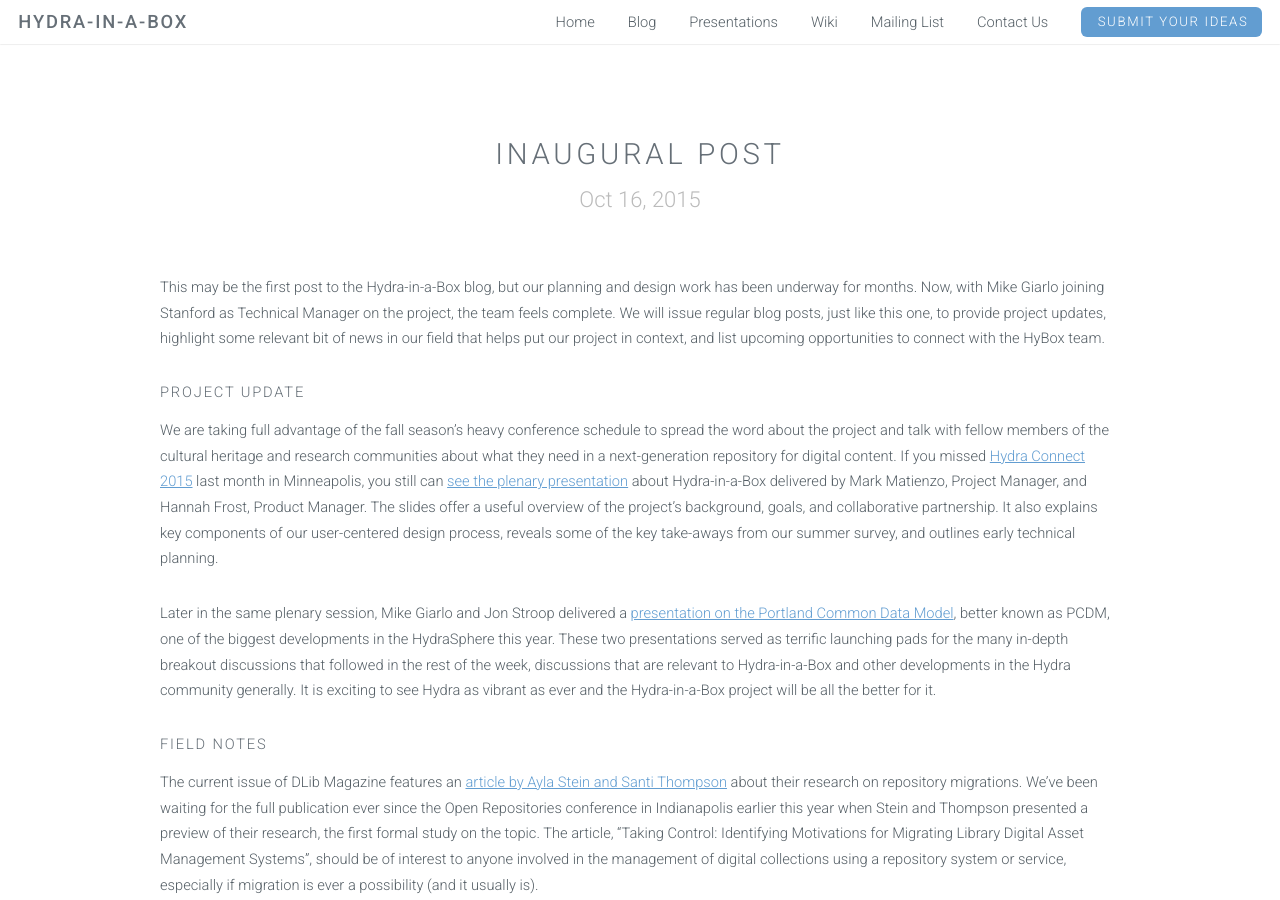
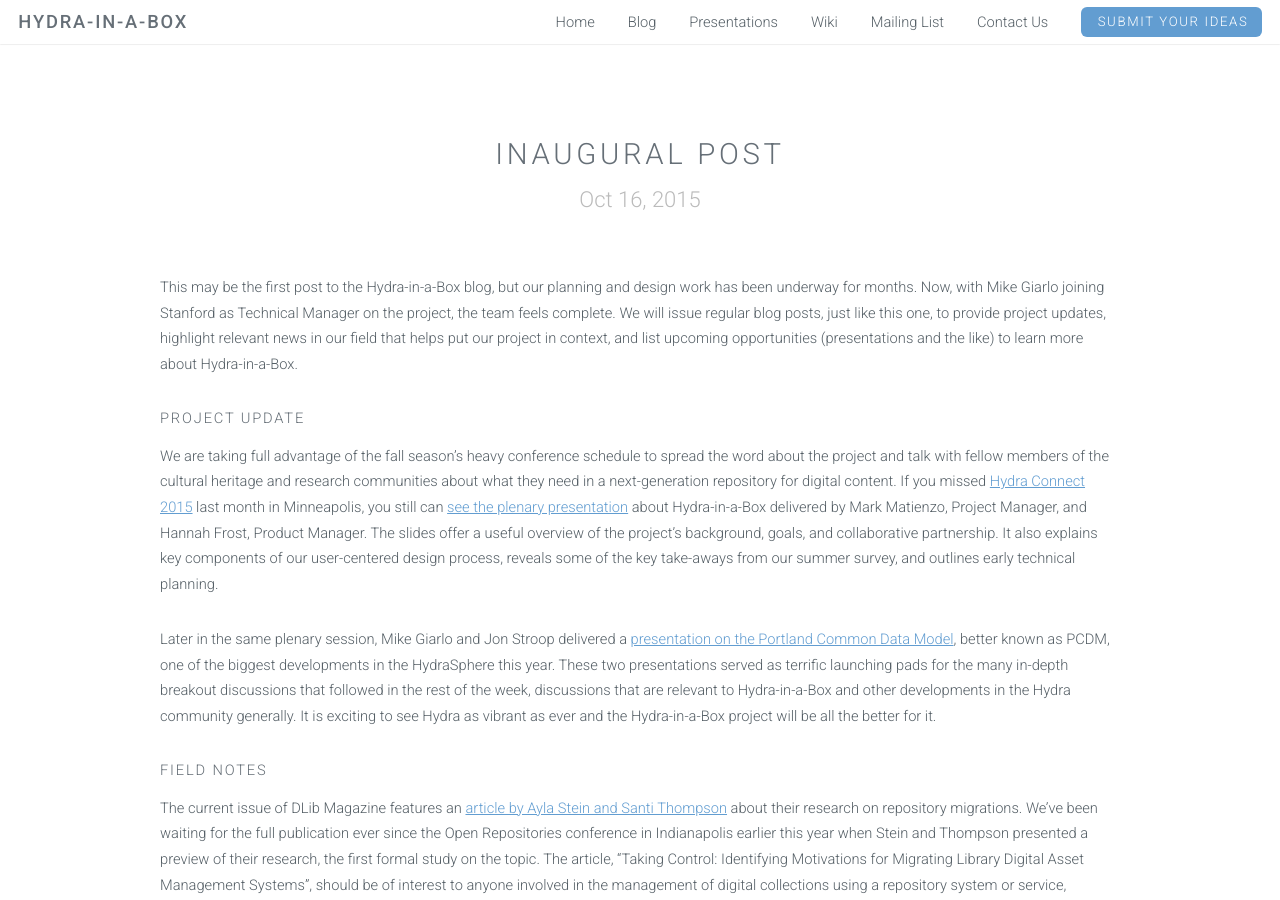
Before and after one commit to samvera-labs/hyku.github.io, a Jekyll site: the page built from _posts/2015-10-16-Inaugural-Post.markdown, in a window 1280 px wide and 900 px high. Built offline with Jekyll 4.4.1, drawn with Linux system fonts in a browser that asks for light colours.

Commit message:
Update 2015-10-16-Inaugural-Post.markdown

```diff
--- a/_posts/2015-10-16-Inaugural-Post.markdown
+++ b/_posts/2015-10-16-Inaugural-Post.markdown
@@ -3,7 +3,7 @@
 title: Inaugural Post
 ---
 
-This may be the first post to the Hydra-in-a-Box blog, but our planning and design work has been underway for months.  Now, with Mike Giarlo joining Stanford as Technical Manager on the project, the team feels complete. We will issue regular blog posts, just like this one, to provide project updates, highlight some relevant bit of news in our field that helps put our project in context, and list upcoming opportunities to connect with the HyBox team.
+This may be the first post to the Hydra-in-a-Box blog, but our planning and design work has been underway for months.  Now, with Mike Giarlo joining Stanford as Technical Manager on the project, the team feels complete. We will issue regular blog posts, just like this one, to provide project updates, highlight relevant news in our field that helps put our project in context, and list upcoming opportunities (presentations and the like) to learn more about Hydra-in-a-Box.
 
 #### Project Update
 We are taking full advantage of the fall season’s heavy conference schedule to spread the word about the project and talk with fellow members of the cultural heritage and research communities about what they need in a next-generation repository for digital content. If you missed [Hydra Connect 2015](https://wiki.duraspace.org/display/hydra/Hydra+Connect+2015) last month in Minneapolis, you still can [see the plenary presentation](http://bit.ly/hydrainabox-hc2015) about Hydra-in-a-Box delivered by Mark Matienzo, Project Manager, and Hannah Frost, Product Manager. The slides offer a useful overview of the project's background, goals, and collaborative partnership. It also explains key components of our user-centered design process, reveals some of the key take-aways from our summer survey, and outlines early technical planning.
```
